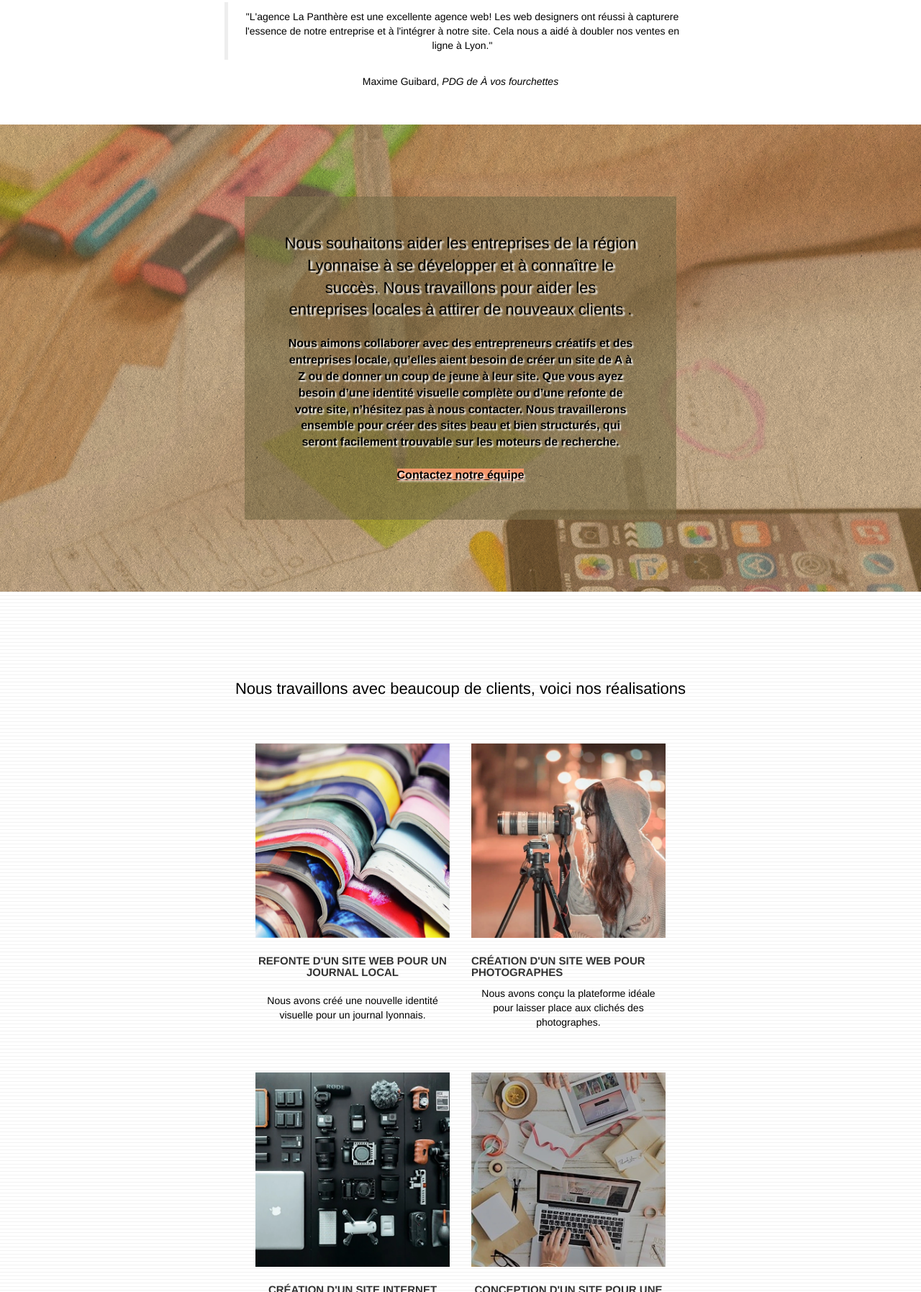
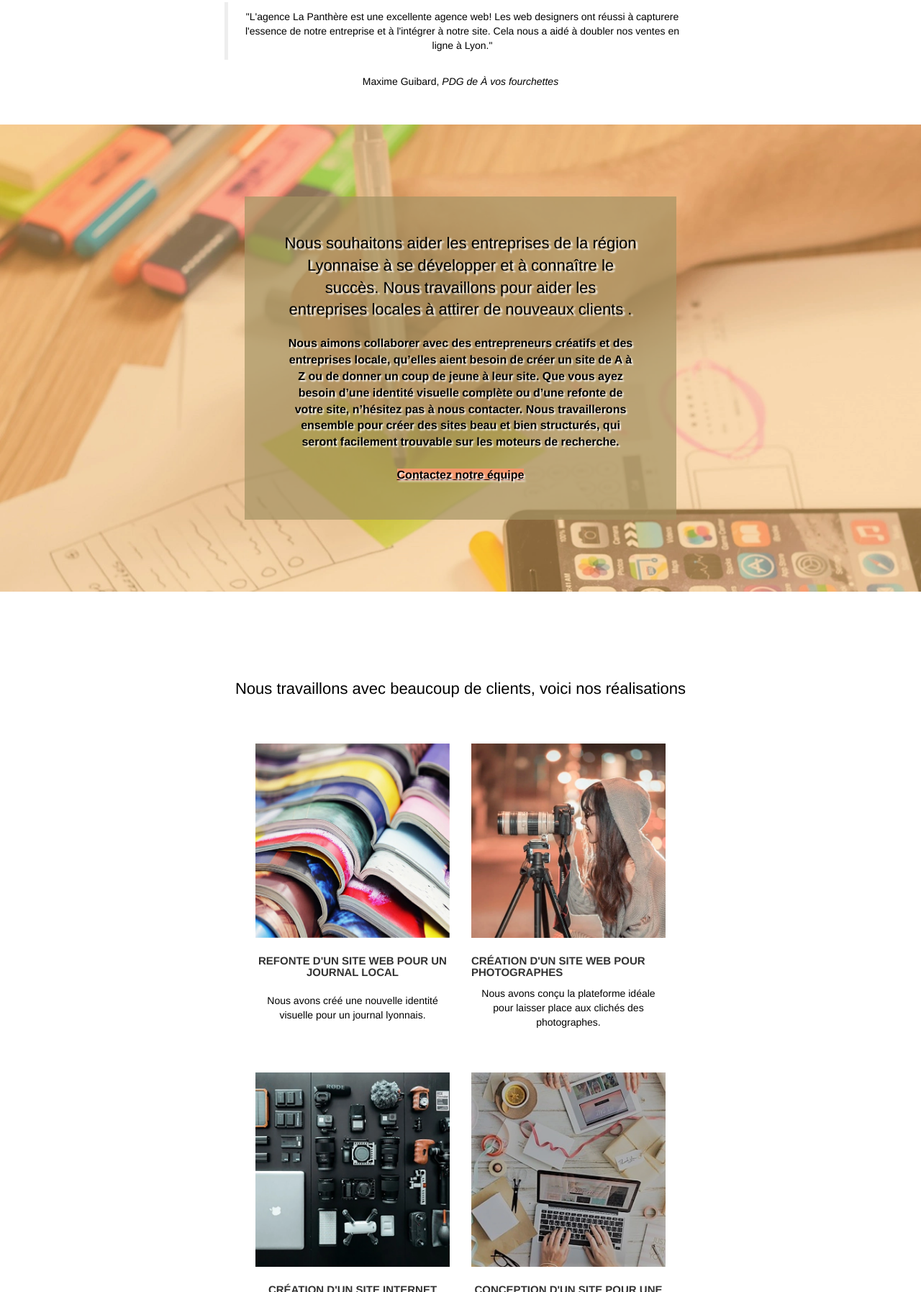
Before and after one commit to YoannPitance/P4_La_Panth-re_PY, a plain HTML site: page index.html in a window 1280 px wide. Shown: the part 1005-2800 px from the top of the page at 72% size. Drawn offline with Linux system fonts and the light colour scheme.

Commit message:
commit final

```diff
--- a/style.css
+++ b/style.css
@@ -95,7 +95,7 @@ a:hover {
 }
 
 .texture-paper::before {
-    background: url("img/texture-paper.png");
+
     background-size: 280px 280px;
 }
 
@@ -823,14 +823,6 @@ h4 {
     border-color: #364577!important;
 }
 
-.bg-dots-bg {
-    background-image: url("img/dots-bg.png");
-}
-
-.bg-lines-h2-bg {
-    background-image: url("img/lines-h2-bg.png");
-}
-
 .bg-banniere {
     background-image: url("img/agence-la-panthere.webp");
 }
```
